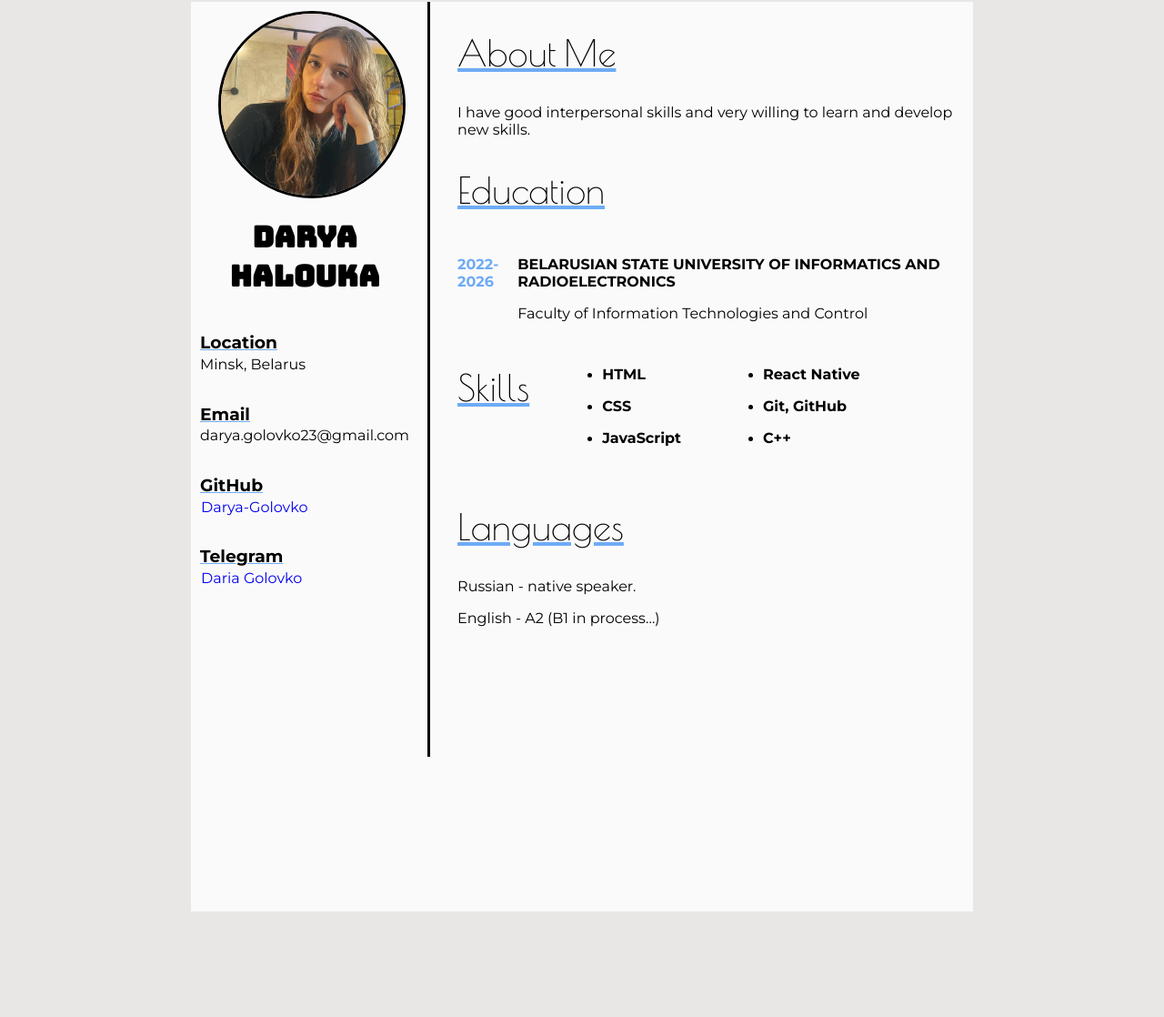
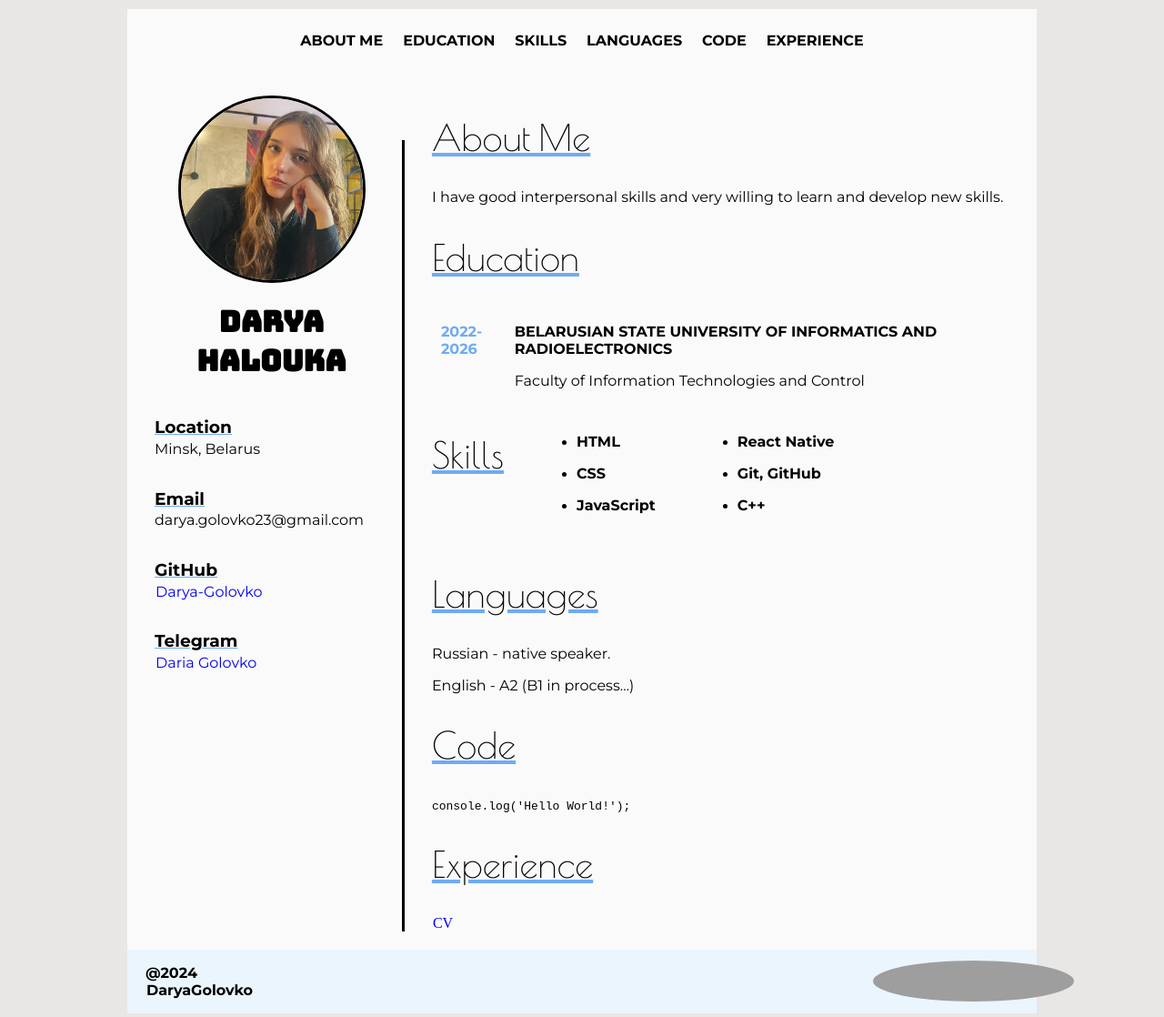
Before and after one commit to Darya-Golovko/rsschool-cv, a plain HTML site: page index.html in a window 1280 px wide. Shown: the part 6-1124 px from the top of the page at 91% size. Before the commit the page ends 1016 px from the top, so only its background shows below. Drawn offline with nearby package versions, Linux system fonts and the light colour scheme; grey boxes are pictures that could not be loaded.

Commit message:
feat: add the information about code in html file and add style cv in css file

```diff
--- a/css/style.css
+++ b/css/style.css
@@ -1,9 +1,36 @@
 body{
     background: rgb(233, 230, 230);
+
 }
 
 .header_cv{
     display: flex;
+}
+
+.navigation{
+    display: flex;
+    justify-content: center;
+    list-style: none;
+    text-transform: uppercase;
+    padding: 15px;
+}
+
+.nav-item{
+    padding: 10px;
+
+    font-family: "Montserrat", sans-serif;
+    font-optical-sizing: auto;
+    font-weight: weight;
+    font-style: normal;
+    outline: none;
+    text-decoration: none;
+
+}
+.link{
+    color: #000;
+}
+.link:hover {
+    color: rgb(0, 0, 0);
 }
 img{
     width: 200px;
@@ -12,15 +39,15 @@ img{
     border: solid ;
 
     display: block;
-    margin-left: 20px;
+    margin-left: 26px;
     margin-top: 10px;
 
 }
 
 .back{
     background: rgb(251, 250, 250);
-    width: 860px;
-    height: 1000px;
+    width: 1000px;
+    height: 1100px;
     margin-left: auto;
     margin-right: auto;
 
@@ -31,6 +58,9 @@ img{
 
 }
 
+.info{
+    margin-left: 5px;
+}
 .education{
     display: flex;
 }
@@ -49,7 +79,7 @@ img{
 
 
 .colum1{
-    margin-left: 10px;
+    margin-left: 30px;
 
 }
 
@@ -93,14 +123,15 @@ h3{
 
 .line{
     border-left: 3px solid  black;
-    height: 830px;
-    margin-left: 20px;
+    height: 870px;
+    margin-left: 15px;
     margin-top: auto;
 }
 
 .year{
     color: rgb(110, 171, 245);
     font-weight: 700;
+    margin-left: 10px;
 }
 
 .bold{
@@ -125,3 +156,20 @@ a {
     text-decoration: none;
     padding: 2px 1px 0;
   }
+
+.rss{
+    width: 221px;
+    height: 45px;
+    border: none;
+    margin-left: 680px;
+}
+
+.footer-container{
+    display: flex;
+
+}
+
+.footer{
+    margin-top: 20px;
+    background: rgb(235, 245, 253);
+}
--- a/index.html
+++ b/index.html
@@ -21,10 +21,24 @@
 <body>
     <div class="back">
 
+        <header>
+            <div>
+                <nav>
+                    <ul class="navigation">
+                        <li class="nav-item"><a class="link" href="#about">About Me</a></li>
+                        <li class="nav-item"><a class="link" href="#education">Education</a></li>
+                        <li class="nav-item"><a class="link" href="#skills">Skills</a></li>
+                        <li class="nav-item"><a class="link" href="#languages">Languages</a></li>
+                        <li class="nav-item"><a class="link" href="#code">Code</a></li>
+                        <li class="nav-item"><a class="link" href="#experience">Experience</a></li>
+                    </ul>
+                </nav>
+            </div>
+        </header>
 
         <main class="main">
             <div class="colum1">
-                <img src="img/my foto.jpg" alt="my photo">
+                <img class="avatar" src="./img/my foto.jpg" alt="my photo">
                 <div class="name">
                     <h1>Darya Halouka</h1>
                 </div>
@@ -51,19 +65,22 @@
             <div class="line"></div>
 
             <div class="colum2">
-                <section class="about">
+                <section class="about" id="about">
                     <h2>About Me</h2>
                     <p>I have good interpersonal skills and very willing to learn and develop new skills.</p>
                 </section>
-                <h2>Education</h2>
-                <section class="education">
+                <section  id="education">
+                    <h2>Education</h2>
+                    <div class="education">
                     <p class="year">2022-2026</p>
-                    <div>
+                    <div class="info">
                         <p class="bold">BELARUSIAN STATE UNIVERSITY OF INFORMATICS AND RADIOELECTRONICS</p>
                         <p>Faculty of Information Technologies and Control</p>
+
+                    </div>
                     </div>
                 </section>
-                <section class="skills">
+                <section class="skills" id="skills">
                     <h2>Skills</h2>
                     <ul class="bold" style="margin-left: 40px;">
                         <li class="skills_block">
@@ -100,13 +117,38 @@
 
                 </section>
 
-                <section>
+                <section id="languages">
                     <h2>Languages</h2>
                     <p>Russian - native speaker.</p>
                     <p>English - A2 (B1 in process…)</p>
                 </section>
+
+                <section id="code">
+                    <h2>Code</h2>
+                    <code>
+                        console.log('Hello World!');
+                    </code>
+                </section>
+
+                <section id="experience">
+                    <h2>Experience</h2>
+                    <a href="https://darya-golovko.github.io/rsschool-cv/">CV</a>
+                </section>
             </div>
         </main>
+
+        <footer class="footer">
+            <div class="footer-container">
+               <p style="margin-left: 20px; font-weight: bold;">@2024 <a class="link" href="https://github.com/Darya-Golovko">DaryaGolovko </a></p>
+
+
+                <a class="footer-content2" href="https://rs.school/courses/javascript-ru">
+                    <img class="rss"
+                        src="https://raw.githubusercontent.com/rolling-scopes-school/tasks/25280abf1815aaf58ff04a69c0f82393d5f54ef0/tasks/cv/rs-school-logo.svg"
+                        alt="school logo">
+                </a>
+            </div>
+        </footer>
 
     </div>
 </body>
```
